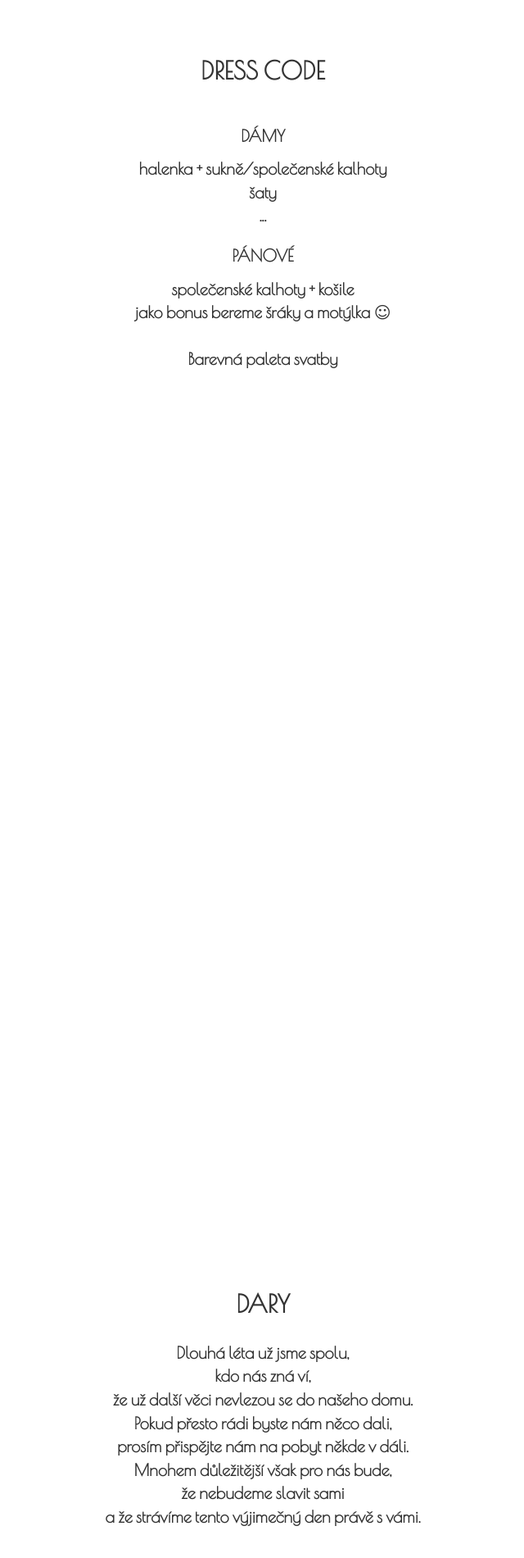
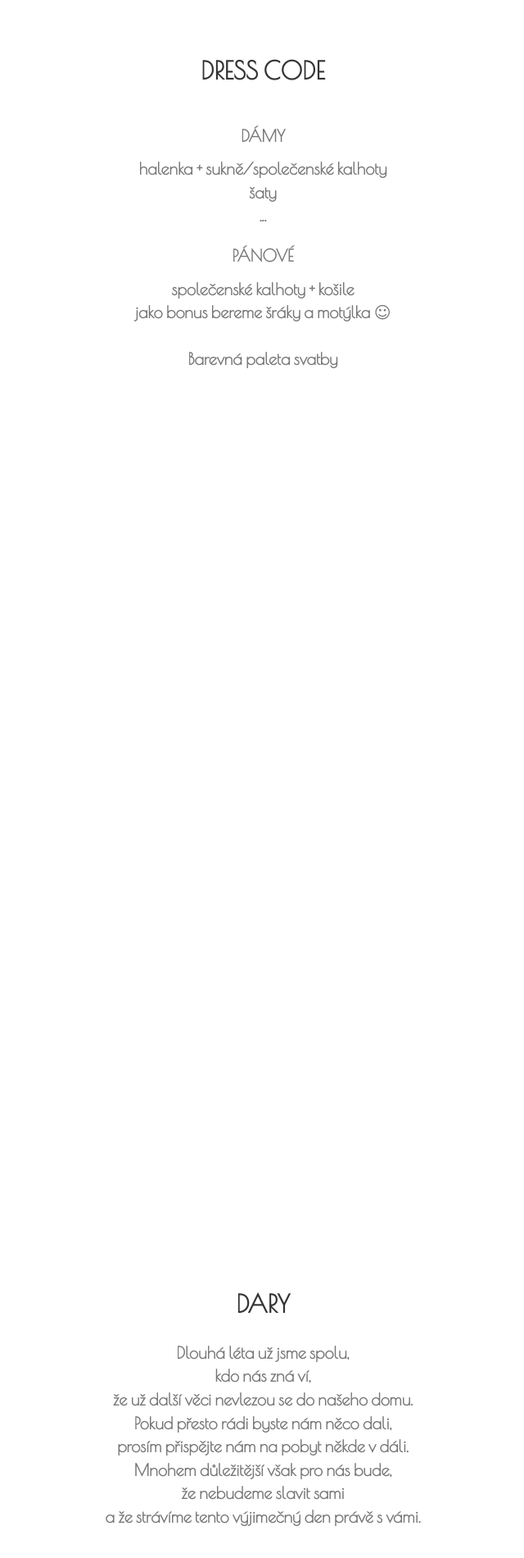
Before and after one commit to kozakhonza/svatba-slunivkovi, a plain HTML site: page index.html in a window 1280 px wide. Shown: the part 3994-5894 px from the top of the page at 82% size, without its empty margins (319-959 px from the left). Drawn offline with nearby package versions, Linux system fonts and the light colour scheme.

Commit message:
REFAKTOR

```diff
--- a/index.html
+++ b/index.html
@@ -3,7 +3,7 @@
 <head>
 <meta charset="utf-8" />
 <title>Sluníčkovi</title>
-    <link href="./img/favicon.png" rel="icon" type="image/png" />
+    <link href="./img/favicon2.png" rel="icon" type="image/png" />
 
     <link rel="stylesheet" type="text/css" href="css/bootstrap.min.css">
     <link rel="stylesheet" type="text/css" href="css/main.css">
@@ -69,7 +69,7 @@
     <section id="harmonogram">
         <div class="container text-center" style="padding: 150px 0">
             <h2>HARMONOGRAM</h2>
-            <div style="text-align: center; color: #777">
+                <div style="color: #777">
                 <table>
                     <tr>
                         <td>10:00</td><td>Odjezd od ženicha</td>
@@ -116,7 +116,7 @@
     <section id="dress-code">
         <div class="container text-center" style="padding: 150px 0">
             <h2>DRESS CODE</h2>
-            <div>
+            <div style="color: #777">
                 <div style="padding-bottom: 12px; padding-top: 20px">DÁMY</div>
                 halenka + sukně/společenské kalhoty<br>
                 šaty<br>
@@ -137,7 +137,7 @@
     <section id="gifts">
         <div class="container text-center" style="padding: 150px 0">
             <h2>DARY</h2>
-            <div>
+            <div style="color: #777">
                 Dlouhá léta už jsme spolu,<br>
                 kdo nás zná ví,<br>
                 že už další věci nevlezou se do našeho domu.<br>
```
Also changed, not shown: img/favicon.png (deleted), img/favicon2.png (added).
